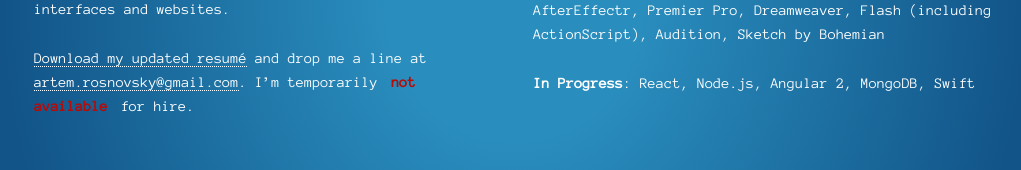
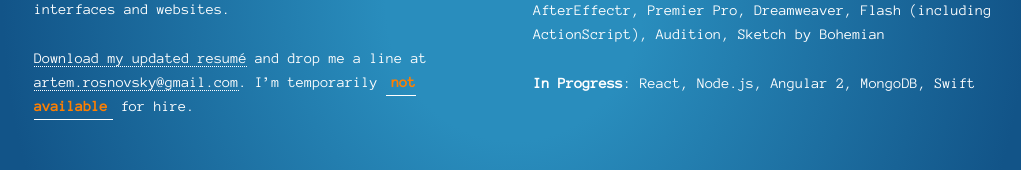
Before and after one commit to rosnovsky/portfolio, a React (Create React App) app: page / in a window 1280 px wide. Shown: the part 508-678 px from the top of the page, without its empty margins (126-1147 px from the left). Built offline with nearby package versions, Linux system fonts and the light colour scheme.

Commit message:
minor styling

```diff
--- a/src/App.css
+++ b/src/App.css
@@ -25,9 +25,9 @@ body {
   padding: 5px; }
 
 .unavailable {
-  color: #B60B08;
-  font-weight: bold;
-  /*border: 1px solid white;*/
+  color: #FF7F00;
+  font-weight: 900;
+  border-bottom: 1px solid white;
   padding: 5px;
 }
 
```
